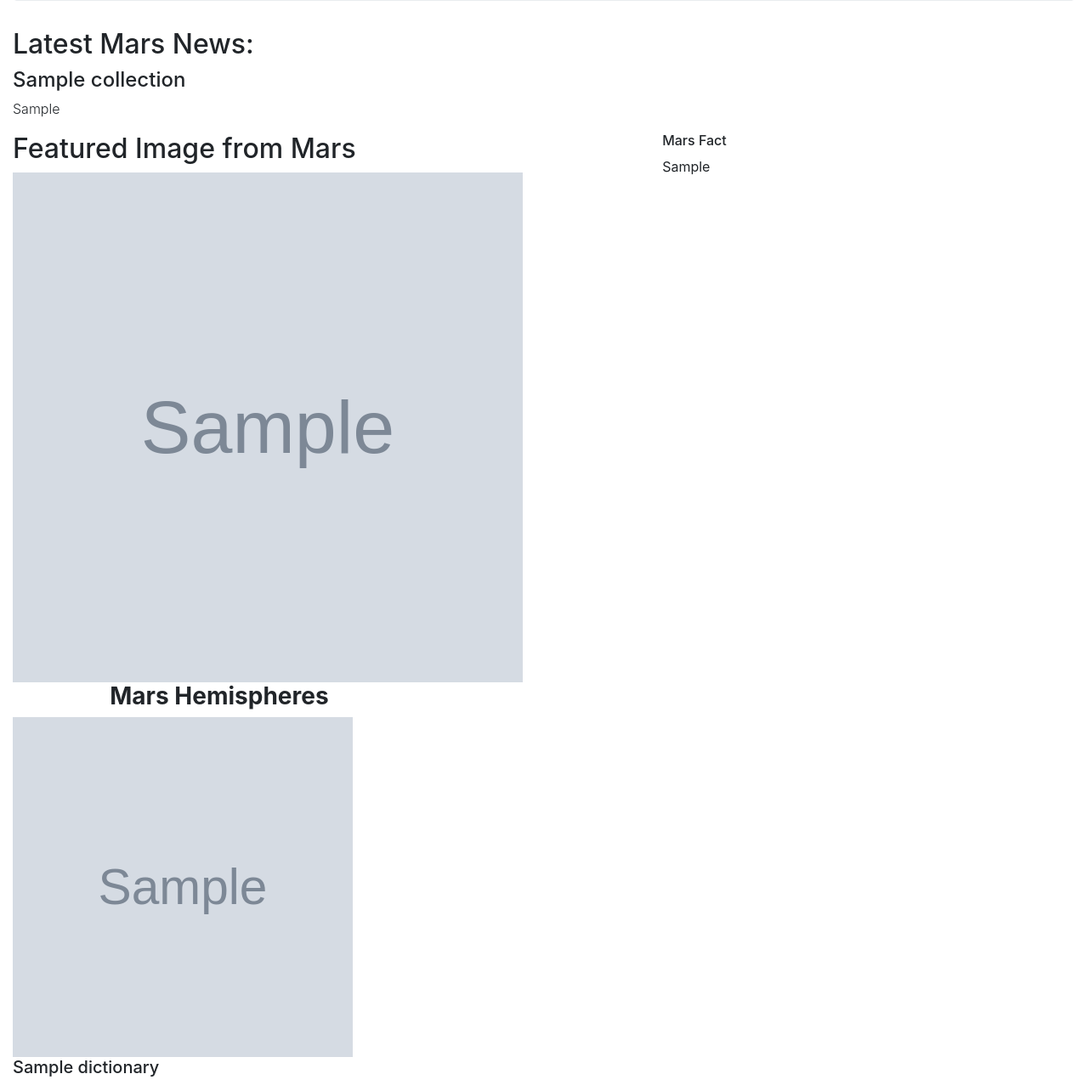
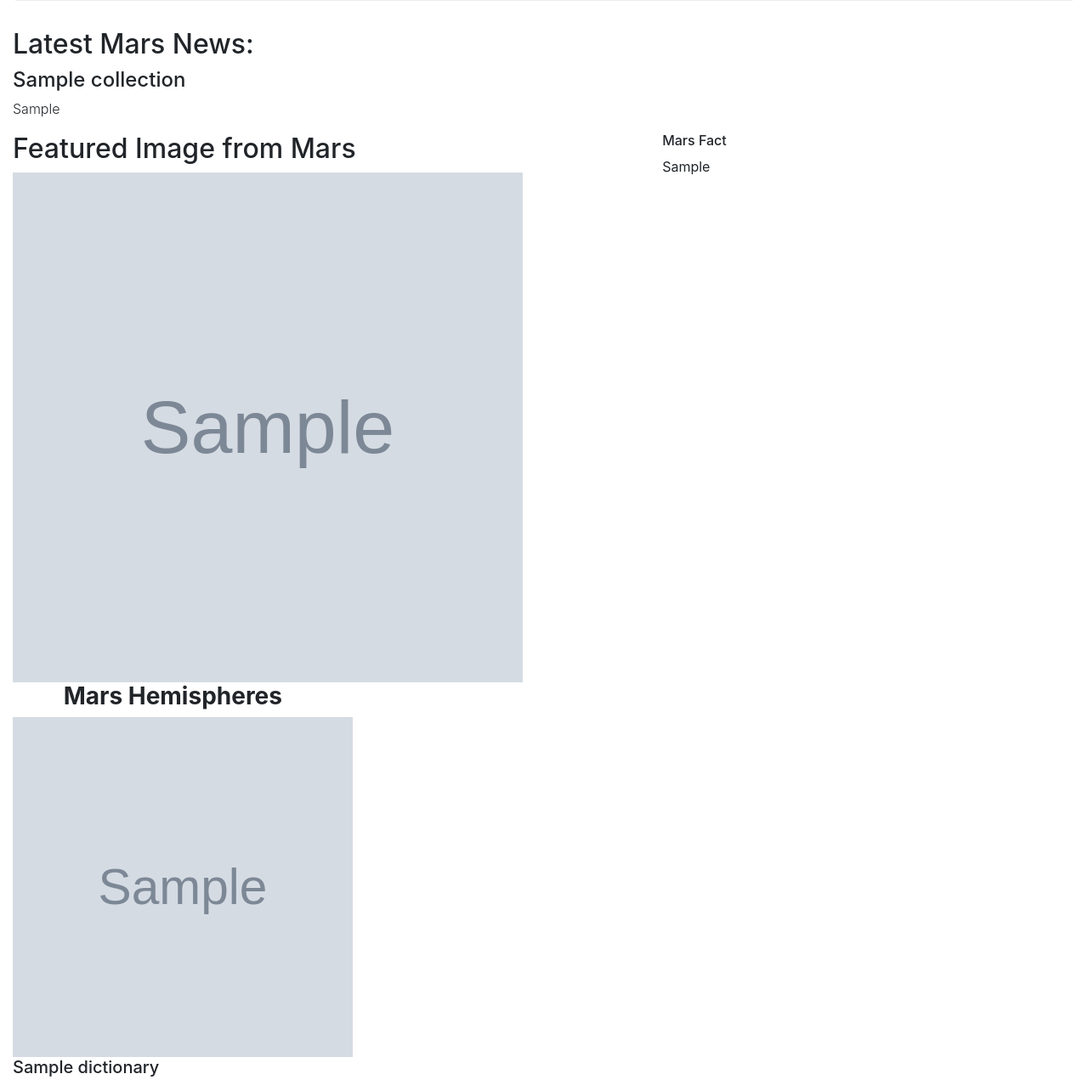
Before and after one commit to snaka0100/web-scraping-Mars-, a Flask app: page / in a window 1280 px wide. Shown: the part 314-1598 px from the top of the page at 85% size. Run offline with Flask 2, Linux system fonts and the light colour scheme; grey boxes marked "Sample" are stand-in pictures; a database or web service that is not in the repository returns one stand-in record (values such as "Sample title"); some libraries are stand-ins or nearby versions.

Commit message:
added the screen shots

```diff
--- a/Missions_to_Mars/templates/index.html
+++ b/Missions_to_Mars/templates/index.html
@@ -38,7 +38,7 @@
 
 
   <!--Second Column in this Row-->
-  <div class="col-md-3">
+  <div class="col-md-4">
     <div class = "box">
       <div class = "container">
 
@@ -55,7 +55,7 @@
 
  <div class="row">
 
-  <div class="col-md-5">
+  <div class="col-sm-4">
     <h3 style="text-align: center;"><strong>Mars Hemispheres</strong></h3>
     {% for dictionary in mars.hemisphere_image_urls%}
       <div class = "container">
```
Also changed, not shown: img/Capture.PNG (added), img/Capture2.PNG (added), img/Capture3.PNG (added), 1 other file.
